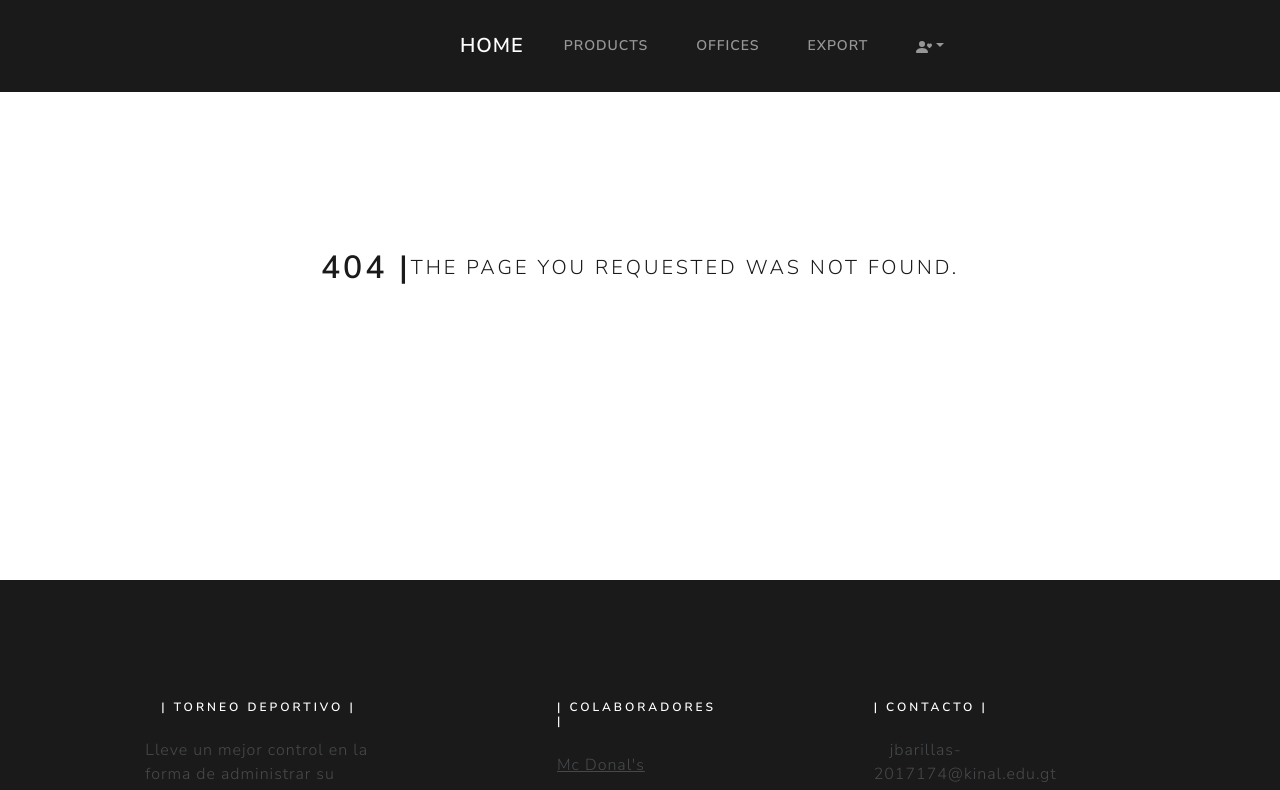
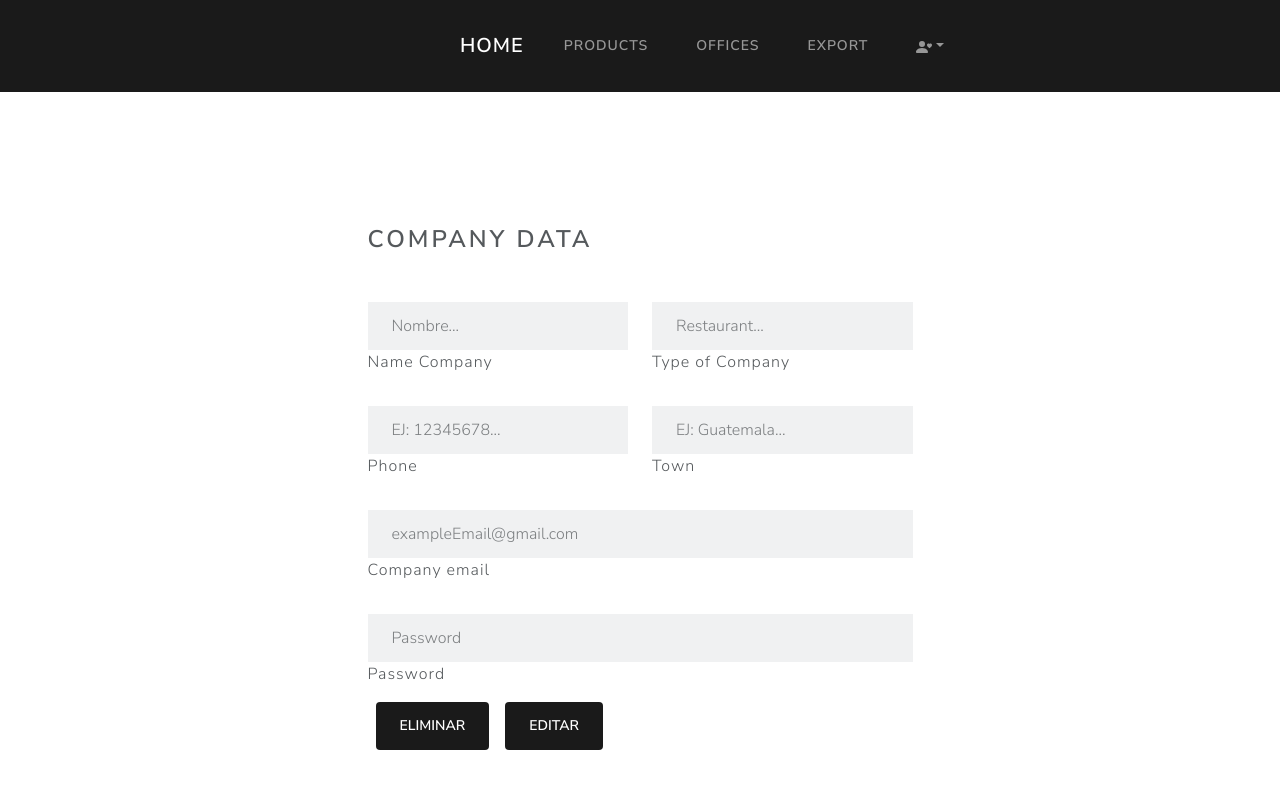
Before and after one commit to fdiaz-2017264/SucursalesEmpresas, an Angular app in the folder SucursalesFront/: page /view-company in a window 1280 px wide. Shown: the top 790 px of the page. Built offline with nearby package versions, Linux system fonts and the light colour scheme.

Commit message:
Se realizo la vista del perfil de empresa

```diff
--- a/SucursalesFront/src/app/app-routing.module.ts
+++ b/SucursalesFront/src/app/app-routing.module.ts
@@ -6,12 +6,14 @@ import { LoginComponent } from './components/login/login.component';
 import { NotFoundComponent } from './components/not-found/not-found.component';
 import { ProductsComponent } from './components/products/products.component';
 import { RegisterComponent } from './components/register/register.component';
+import { ViewCompanyComponent } from './components/view-company/view-company.component';
 
 const routes: Routes = [
   {path: '', component: HomeComponent},
   {path: 'login', component: LoginComponent},
   {path: 'register', component: RegisterComponent},
   {path: 'offices', component: BranchOfficeComponent},
+  {path:  'view-company', component: ViewCompanyComponent},
   {path: 'productsCompany', component: ProductsComponent},
   {path: '**', component: NotFoundComponent}
 ];
--- a/SucursalesFront/src/app/app.module.ts
+++ b/SucursalesFront/src/app/app.module.ts
@@ -11,6 +11,7 @@ import { RegisterComponent } from './components/register/register.component';
 import { BranchOfficeComponent } from './components/branch-office/branch-office.component';
 import { ProductsComponent } from './components/products/products.component';
 import { NotFoundComponent } from './components/not-found/not-found.component';
+import { ViewCompanyComponent } from './components/view-company/view-company.component';
 
 @NgModule({
   declarations: [
@@ -23,6 +24,7 @@ import { NotFoundComponent } from './components/not-found/not-found.component';
     BranchOfficeComponent,
     ProductsComponent,
     NotFoundComponent,
+    ViewCompanyComponent,
   ],
   imports: [
     BrowserModule,
--- a/SucursalesFront/src/app/components/navbar/navbar.component.html
+++ b/SucursalesFront/src/app/components/navbar/navbar.component.html
@@ -25,7 +25,7 @@
                 d="M9 5a3 3 0 1 1-6 0 3 3 0 0 1 6 0Zm-9 8c0 1 1 1 1 1h10s1 0 1-1-1-4-6-4-6 3-6 4Zm13.5-8.09c1.387-1.425 4.855 1.07 0 4.277-4.854-3.207-1.387-5.702 0-4.276Z" />
             </svg></a>
           <div class="dropdown-menu">
-            <a class="dropdown-item" href="#">Profile</a>
+            <a class="dropdown-item" routerLink="/view-company">Profile</a>
             <div class="dropdown-divider"></div>
             <a class="dropdown-item" href="#">Log out</a>
           </div>
--- /dev/null
+++ b/SucursalesFront/src/app/components/view-company/view-company.component.html
@@ -0,0 +1,74 @@
+<app-navbar></app-navbar>
+
+<section class="vh-100 gradient-custom">
+    <div class="container py-5 h-100">
+      <div class="row justify-content-center align-items-center h-100">
+        <div class="col-12 col-lg-9 col-xl-7">
+          <div class="card shadow-2-strong card-registration" style="border-radius: 15px;">
+            <div class="card-body p-4 p-md-5">
+              <h3 class="mb-4 pb-2 pb-md-0 mb-md-5">Company Data </h3>
+              <form>
+
+                <div class="row">
+                  <div class="col-md-6 mb-4">
+
+                    <div class="form-outline">
+                        <input placeholder="Nombre..." type="text" id="form3Example1m1" class="form-control" />
+                        <label class="form-label" > Name Company</label>
+                    </div>
+
+                  </div>
+                  <div class="col-md-6 mb-4">
+
+                    <div class="form-outline">
+                        <input placeholder="Restaurant..." type="text" id="form3Example1m1" class="form-control" />
+                        <label class="form-label" >Type of Company</label>
+                    </div>
+
+                  </div>
+                </div>
+
+                <div class="row">
+                  <div class="col-md-6 mb-4 d-flex align-items-center">
+
+                    <div class="form-outline datepicker w-100">
+                        <input placeholder="EJ: 12345678..." type="text" id="form3Example1m1" class="form-control" />
+                        <label class="form-label" >Phone</label>
+                    </div>
+
+                  </div>
+                  <div class="col-md-6 mb-4">
+                    <input placeholder="EJ: Guatemala..." type="text" id="form3Example1m1" class="form-control" />
+                    <label class="form-label" >Town</label>
+                  </div>
+                </div>
+
+                <div class="row">
+                    <div class="col-12">
+                      <input placeholder="exampleEmail@gmail.com" type="text" id="form3Example1m1" class="form-control" />
+                      <label class="form-label" > Company email </label>
+                    </div>
+                  </div>
+
+                  <br>
+
+                <div class="row">
+                  <div class="col-12">
+                    <input placeholder="Password" type="text" id="form3Example1m1" class="form-control" />
+                    <label class="form-label" >Password</label>
+                  </div>
+                </div>
+
+                    <div class="d-flex justify ">
+                        <button type="button" class="btn btn-primary m-2">Eliminar</button>
+                        <button type="button" class="btn btn-primary m-2">Editar</button>
+                      </div>
+              </form>
+            </div>
+          </div>
+        </div>
+      </div>
+    </div>
+  </section>
+
+  <app-footer></app-footer>
--- /dev/null
+++ b/SucursalesFront/src/app/components/view-company/view-company.component.ts
@@ -0,0 +1,15 @@
+import { Component, OnInit } from '@angular/core';
+
+@Component({
+  selector: 'app-view-company',
+  templateUrl: './view-company.component.html',
+  styleUrls: ['./view-company.component.css']
+})
+export class ViewCompanyComponent implements OnInit {
+
+  constructor() { }
+
+  ngOnInit(): void {
+  }
+
+}
```
Also changed, not shown: SucursalesFront/src/app/components/view-company/view-company.component.css (added), 1 other file (tests, documents, lock files or other folders).
